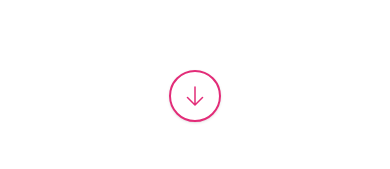
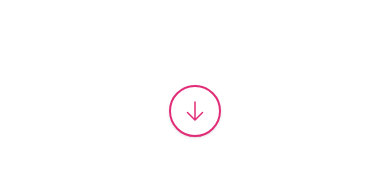
Before and after one commit to amydevs/amydevs.github.io, a Next.js app: page / in a window 390 px wide. Shown: the part 675-844 px from the top of the page. Built offline with nearby package versions, Linux system fonts and the light colour scheme.

Commit message:
fixed up to be better + simpler

```diff
--- a/src/pages/index.tsx
+++ b/src/pages/index.tsx
@@ -16,8 +16,11 @@ const Home: NextPage = () => {
                     <span className="text-3xl">Hi, I&apos;m <span className="text-primary">Amy</span>.</span> <br />
                     <span className="text-2xl">I&apos;m comp-sci student based in Australia.</span><br />
                 </div>
+                <div className="p-3">
+                    <div className="h-6" />
+                </div>
                 <Link href="/#social">
-                    <a className="action p-3 rounded-full sm:hidden">
+                    <a className="action p-3 rounded-full sm:hidden  absolute bottom-8">
                         <ArrowDownIcon height="24px" />
                     </a>
                 </Link>
```
